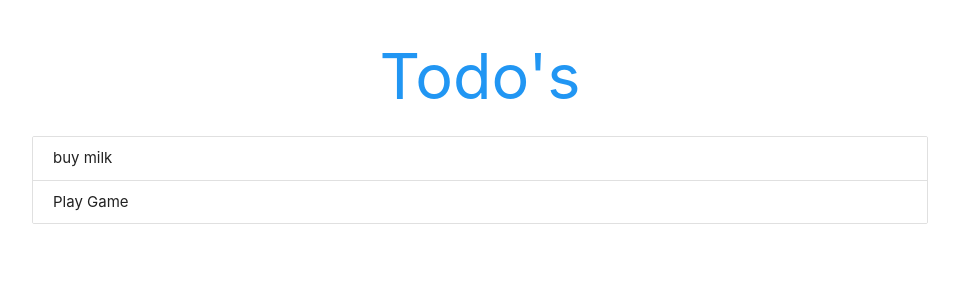
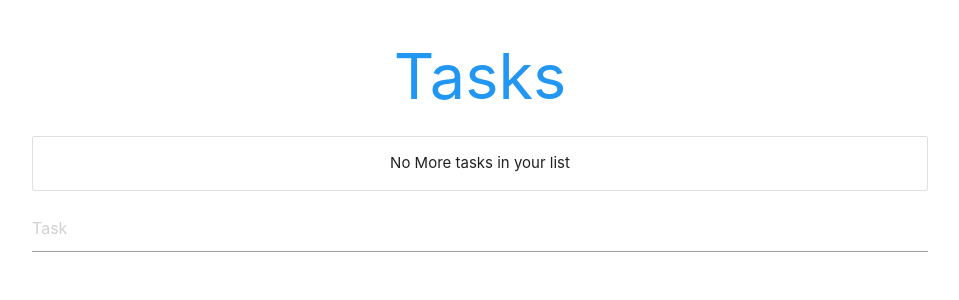
Before and after one commit to raedsalah/todo-react, a React (Create React App) app: page / in a window 1280 px wide. Shown: the top 300 px of the page, without its empty margins (160-1119 px from the left). Built offline with nearby package versions, Linux system fonts and the light colour scheme.

Commit message:
added addtask method

```diff
--- a/src/App.js
+++ b/src/App.js
@@ -1,12 +1,19 @@
 import React, { Component } from "react";
 import Todos from "./Todos";
+import AddForm from "./AddForm";
 
 class App extends Component {
   state = {
-    todos: [
-      { id: 1, content: "buy milk" },
-      { id: 2, content: "Play Game" }
-    ]
+    todos: []
+  };
+
+  addTask = task => {
+    // possible id duplication
+    task.id = Math.random();
+
+    let todos = [...this.state.todos, task];
+
+    this.setState({ todos });
   };
 
   deleteTask = id => {
@@ -22,8 +29,9 @@ class App extends Component {
   render() {
     return (
       <div className="todo-app container">
-        <h1 className="center blue-text">Todo's</h1>
+        <h1 className="center blue-text">Tasks</h1>
         <Todos todos={this.state.todos} deleteTask={this.deleteTask} />
+        <AddForm addTask={this.addTask} />
       </div>
     );
   }
```
